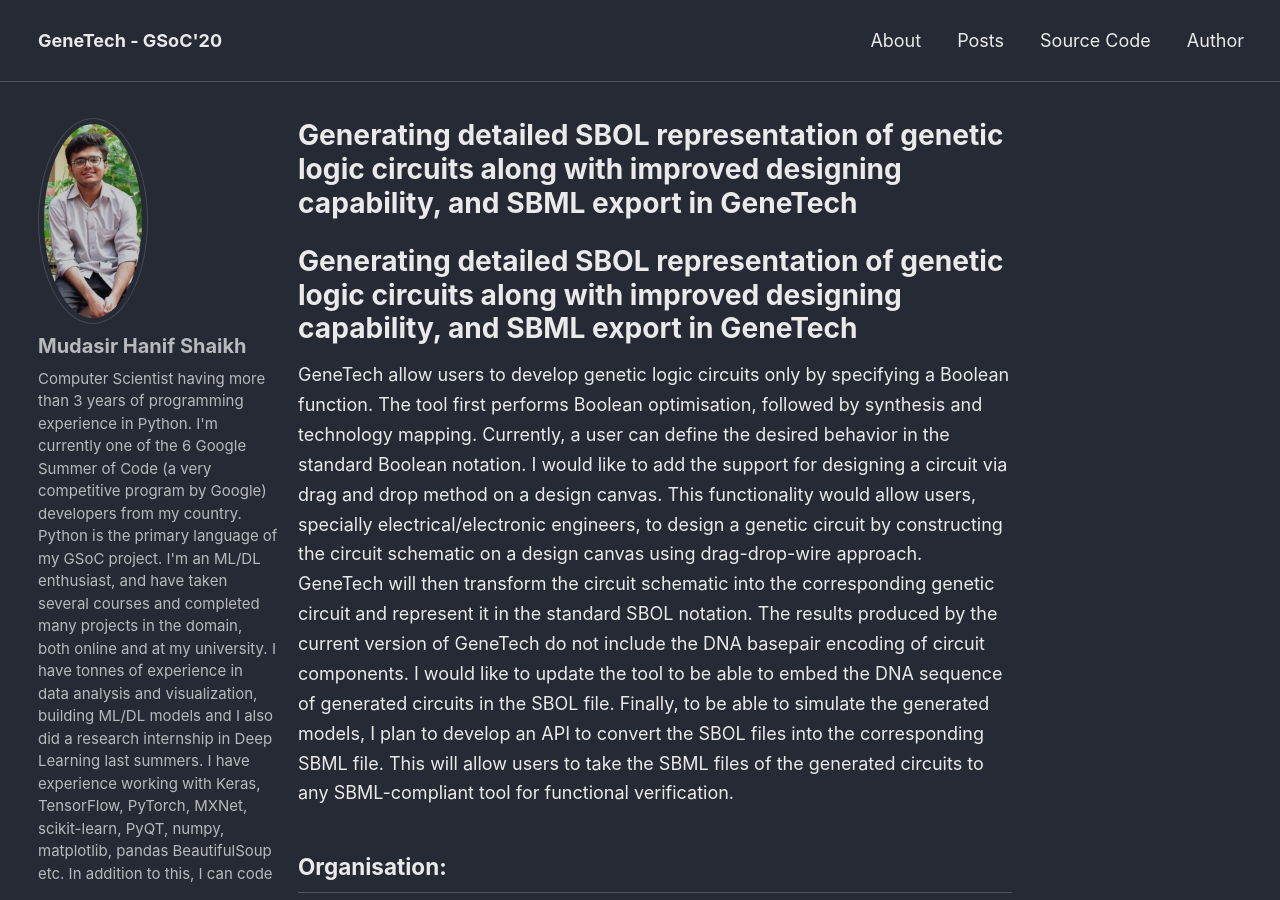
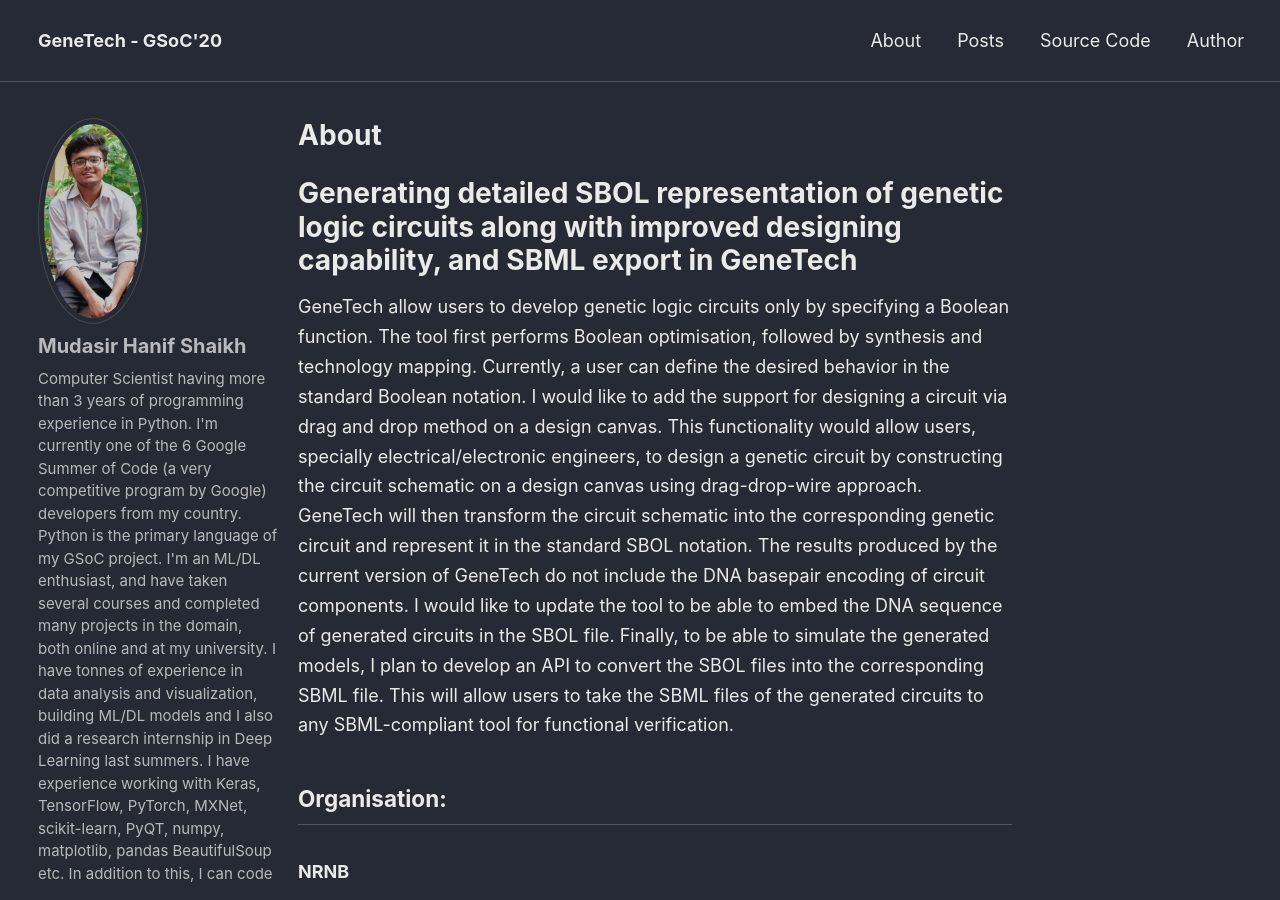
Before and after one commit to ms03831/GSoC-20, a Jekyll site: the page built from _pages/about.md, in a window 1280 px wide and 900 px high. Built offline with Jekyll 4.4.1, drawn with Linux system fonts in a browser that asks for light colours; our own code applies the rules of GitHub Pages for plain Markdown files.

Commit message:
updated about

```diff
--- a/_pages/about.md
+++ b/_pages/about.md
@@ -1,3 +1,9 @@
+---
+permalink: /about/
+title: "About"
+---
+
+
 # Generating detailed SBOL representation of genetic logic circuits along with improved designing capability, and SBML export in GeneTech
 
 GeneTech allow users to develop genetic logic circuits only by specifying a Boolean function. The tool first performs Boolean optimisation, followed by synthesis and technology mapping. Currently, a user can define the desired behavior in the standard Boolean notation. I would like to add the support for designing a circuit via drag and drop method on a design canvas. This functionality would allow users, specially electrical/electronic engineers, to design a genetic circuit by constructing the circuit schematic on a design canvas using drag-drop-wire approach. GeneTech will then transform the circuit schematic into the corresponding genetic circuit and represent it in the standard SBOL notation. The results produced by the current version of GeneTech do not include the DNA basepair encoding of circuit components. I would like to update the tool to be able to embed the DNA sequence of generated circuits in the SBOL file. Finally, to be able to simulate the generated models, I plan to develop an API to convert the SBOL files into the corresponding SBML file. This will allow users to take the SBML files of the generated circuits to any SBML-compliant tool for functional verification.
```
